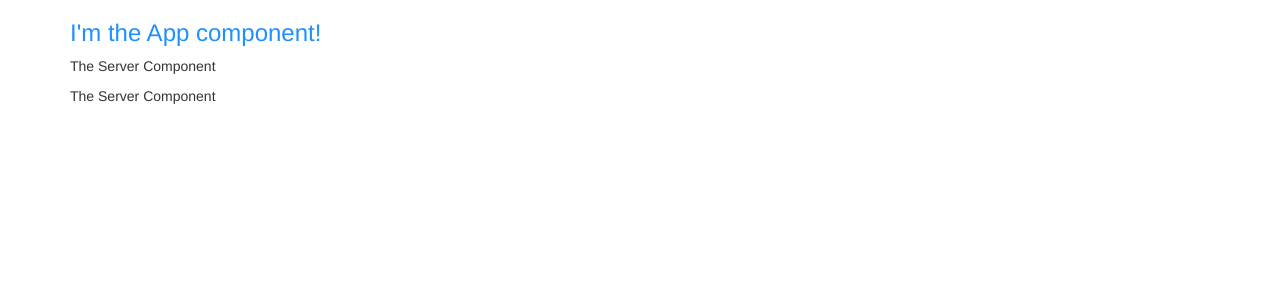
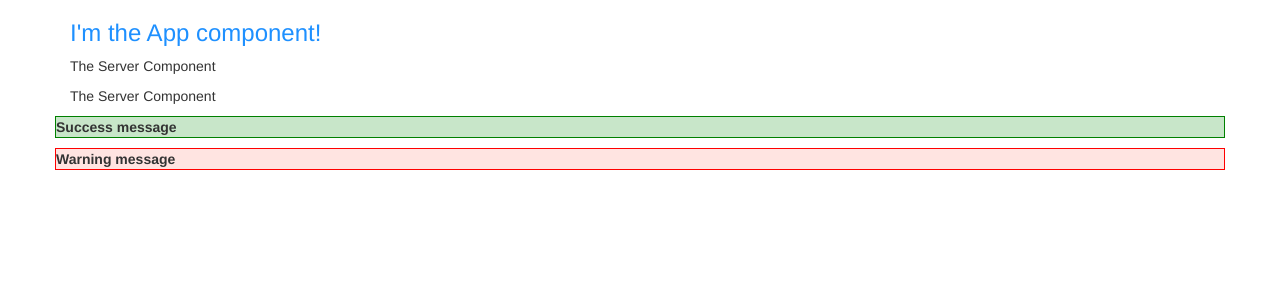
Before and after one commit to Marms/test-angular-5, an Angular app: page / in a window 1280 px wide. Shown: the top 300 px of the page. Built offline with nearby package versions, Linux system fonts and the light colour scheme.

Commit message:
feat add successAlert and warningAlert component

```diff
--- a/src/app/app.component.html
+++ b/src/app/app.component.html
@@ -4,5 +4,11 @@
       <h3>I'm the  App component!</h3>
       <app-servers>Loading ...</app-servers>
     </div>
+
   </div>
+  <div class="row">
+    <div app-success-alert>test succes</div>
+  </div>
+  <div class="row app-warning-alert" ></div>
+
 </div>
--- a/src/app/app.module.ts
+++ b/src/app/app.module.ts
@@ -5,12 +5,16 @@ import { FormsModule } from '@angular/forms';
 import { AppComponent } from './app.component';
 import { ServerComponent} from './server/server.component';
 import { ServersComponent } from './servers/servers.component';
+import { WarningAlertComponent } from './warning-alert/warning-alert.component';
+import { SuccessAlertComponent } from './success-alert/success-alert.component';
 
 @NgModule({
   declarations: [
     AppComponent,
     ServerComponent,
-    ServersComponent
+    ServersComponent,
+    WarningAlertComponent,
+    SuccessAlertComponent
   ],
   imports: [
     BrowserModule,
--- /dev/null
+++ b/src/app/success-alert/success-alert.component.ts
@@ -0,0 +1,13 @@
+import { Component} from '@angular/core';
+
+@Component({
+  selector: '[app-success-alert]', // use by attribut of HTML element
+  template: '<p>Success message</p>',
+  styles: [`
+  	p {
+  		background-color: #c8e6c9;
+  		font-weight: bold;
+  		border: 1px solid green;}
+  `]
+})
+export class SuccessAlertComponent{}
--- /dev/null
+++ b/src/app/warning-alert/warning-alert.component.ts
@@ -0,0 +1,15 @@
+import { Component} from '@angular/core';
+
+@Component({
+  selector: '.app-warning-alert',
+  template: '<p>Warning message</p>',
+  styles: [`
+  	p {
+  		 background-color: mistyrose;
+  		 font-weight: bold;
+  		 border: 1px solid red;
+  	}
+  `]
+})
+export class WarningAlertComponent {
+}
```
